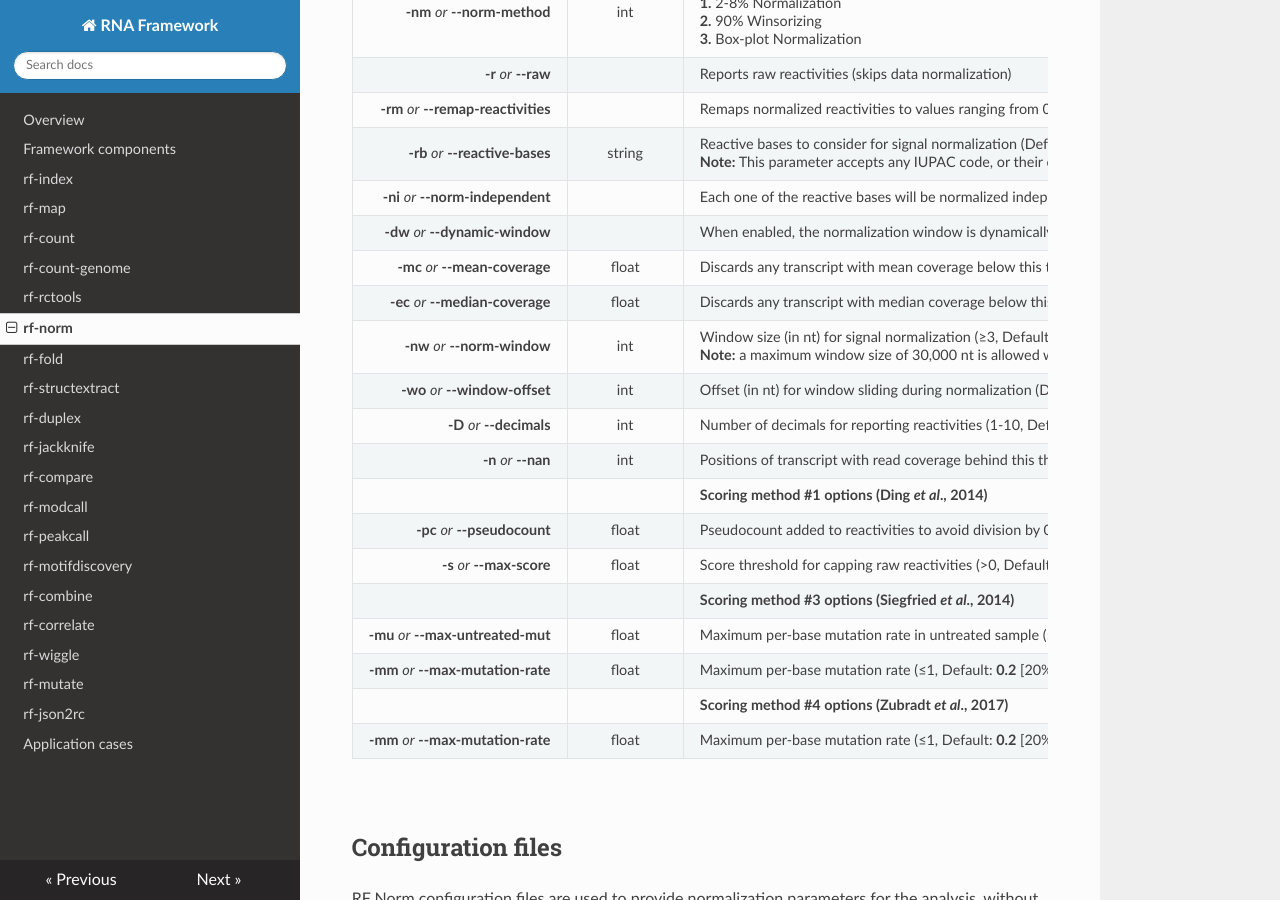
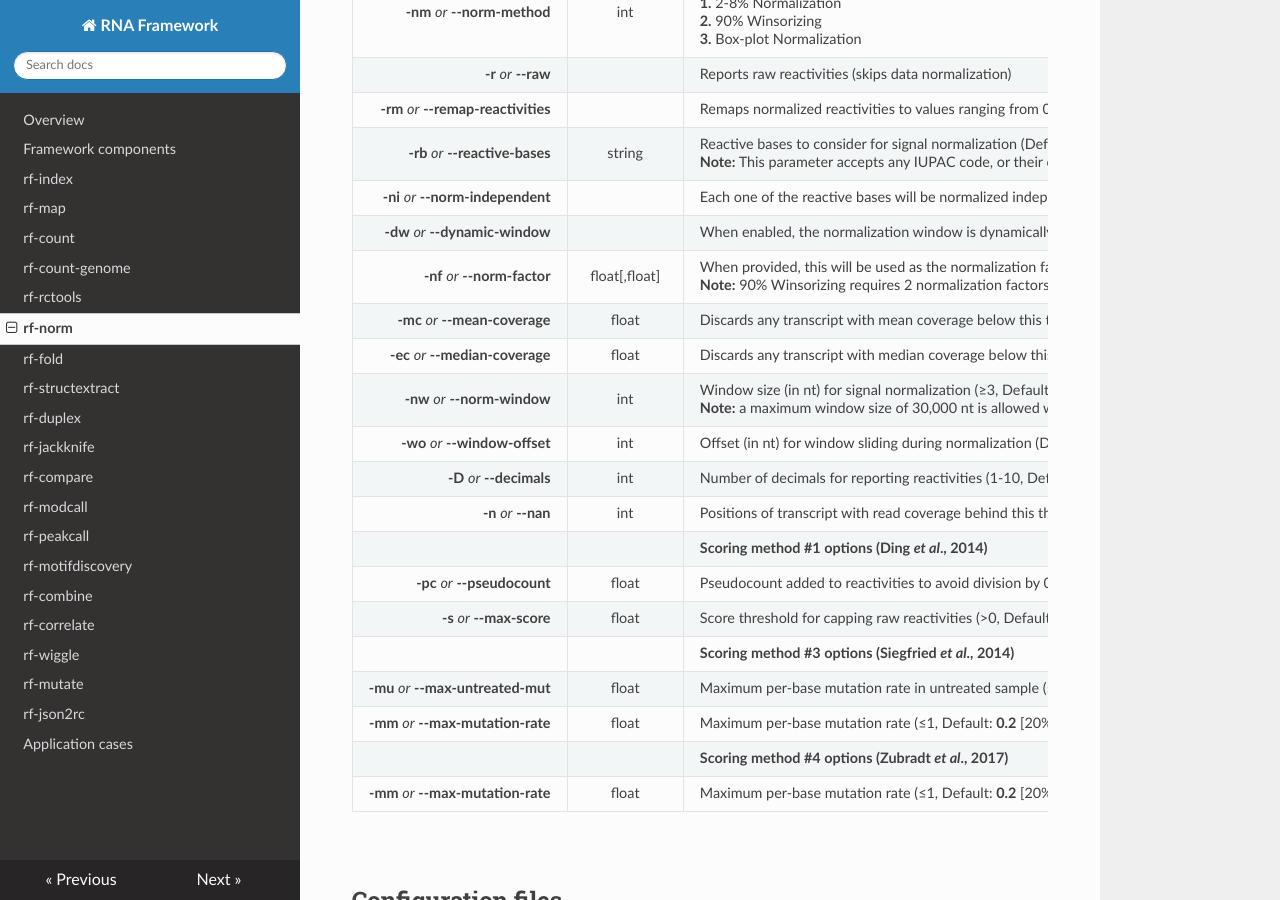
Before and after one commit to dincarnato/RNAFramework-docs, an MkDocs documentation site: the page built from docs/rf-norm.md, in a window 1280 px wide and 900 px high, scrolled down 3926 px. Built offline with MkDocs 1.6.1, drawn with Linux system fonts in a browser that asks for light colours; nearby versions of some CDN libraries; old or Windows-style settings are respelled for this version of MkDocs.

```diff
--- a/docs/rf-norm.md
+++ b/docs/rf-norm.md
@@ -75,6 +75,7 @@ __-rm__ *or* __--remap-reactivities__ | | Remaps normalized reactivities to valu
 __-rb__ *or* __--reactive-bases__ | string | Reactive bases to consider for signal normalization (Default: __N__ [ACGT])<br/>__Note:__ This parameter accepts any IUPAC code, or their combination (e.g. ``-rb M``, or ``-rb AC``). Any other base will be reported as NaN
 __-ni__ *or* __--norm-independent__ | | Each one of the reactive bases will be normalized independently (e.g. -rb AC -ni will independently normalize A and C residues)
 __-dw__ *or* __--dynamic-window__ | | When enabled, the normalization window is dynamically resized to include at least that number of reactive bases (e.g. ``-rb AC -nw 50 -dw`` instructs RF Norm to normalize reactivities in windows containing at least 50 A/C residues)
+__-nf__ *or* __--norm-factor__ | float[,float] | When provided, this will be used as the normalization factor for all transcripts (default behavior is to calculate the normalization factor independently for each transcript)<br/>__Note:__ 90% Winsorizing requires 2 normalization factors, provided as a comma-separated list, respectively corresponding to the 5th and 95th percentiles of the distribution of raw reactivities
 __-mc__ *or* __--mean-coverage__ | float | Discards any transcript with mean coverage below this threshold (&ge;0, Default: __0__)
 __-ec__ *or* __--median-coverage__ | float | Discards any transcript with median coverage below this threshold (&ge;0, Default: __0__)
 __-nw__ *or* __--norm-window__ | int | Window size (in nt) for signal normalization (&ge;3, Default: __whole transcript__ [Ding; Siegfried], __50__ [Rouskin; Zubradt])<br/>__Note:__ a maximum window size of 30,000 nt is allowed when ``-dw`` (or ``--dynamic-window``) is enabled
```
Also changed, not shown: docs/index.md (+1 -1 lines), docs/rf-combine.md (+1 -0 lines), docs/rf-count.md (+2 -1 lines).
